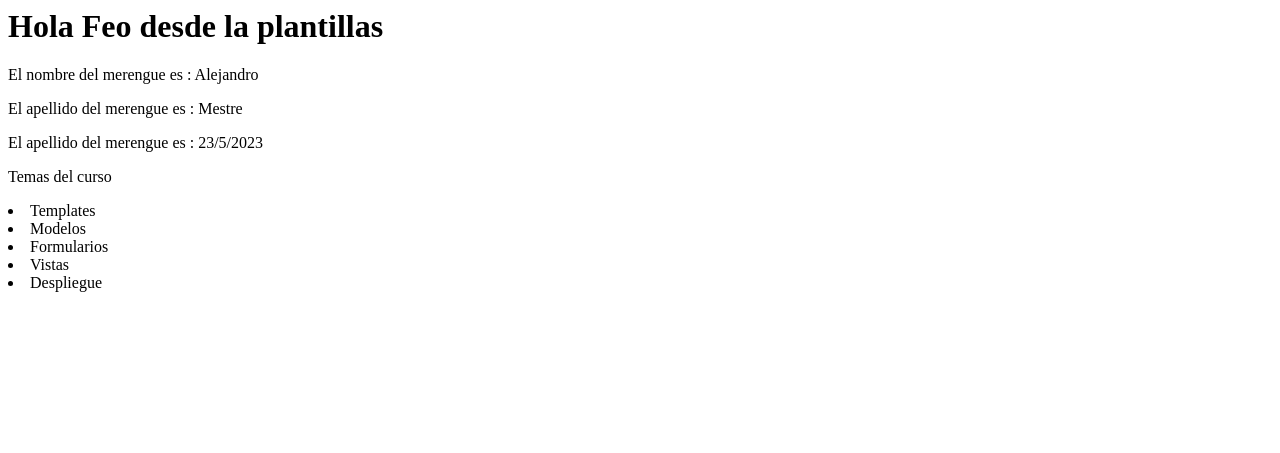
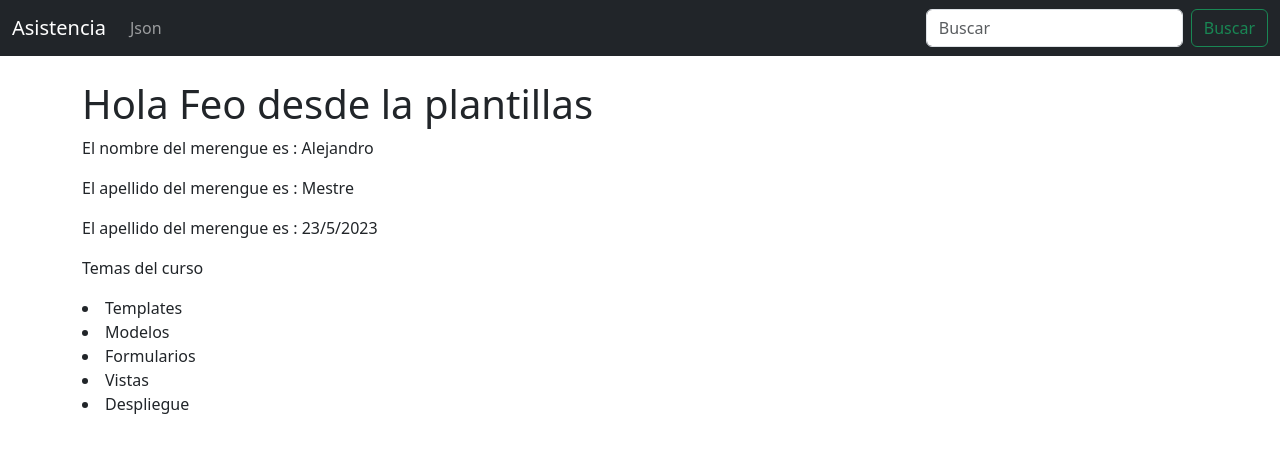
Before and after one commit to mestre05053/Creating-APIs-using-Django-, a Django app: page / in a window 1280 px wide. Shown: the top 453 px of the page. Run offline with Django 4.2, Linux system fonts and the light colour scheme.

Commit message:
Cómo incrustar una plantilla dentro de otra. también cómo simplificar aún más el código con el módulo shortcuts.

```diff
--- /dev/null
+++ b/asistencia/templates/base.html
@@ -0,0 +1,21 @@
+<!doctype html>
+<html lang="en">
+  <head>
+    <meta charset="utf-8">
+    <meta name="viewport" content="width=device-width, initial-scale=1">
+    <title>Asistencia</title>
+    <link href="https://cdn.jsdelivr.net/npm/bootstrap@5.3.0-alpha3/dist/css/bootstrap.min.css" rel="stylesheet" integrity="sha384-KK94CHFLLe+nY2dmCWGMq91rCGa5gtU4mk92HdvYe+M/SXH301p5ILy+dN9+nJOZ" crossorigin="anonymous">
+  </head>
+  <body>
+      {% include 'navbar.html' %}
+      <div class="container">
+        <br>
+      {% block content %}
+
+
+      {% endblock %}
+      </div>
+
+    <script src="https://cdn.jsdelivr.net/npm/bootstrap@5.3.0-alpha3/dist/js/bootstrap.bundle.min.js" integrity="sha384-ENjdO4Dr2bkBIFxQpeoTz1HIcje39Wm4jDKdf19U8gI4ddQ3GYNS7NTKfAdVQSZe" crossorigin="anonymous"></script>
+  </body>
+</html>
--- a/asistencia/templates/index.html
+++ b/asistencia/templates/index.html
@@ -1,5 +1,8 @@
-<html>
-	<body>
+{% extends 'base.html' %}
+
+
+
+{% block content %}
 		{%if name_person == 'alejandro'%}
 
 			<h1>Hola Feo desde la plantillas</h1>
@@ -22,6 +25,5 @@
 
 					<p>No hay temas</p>
 				{%endif%}
-		</p>
-	</body>
-</html>
+
+{% endblock %}
--- /dev/null
+++ b/asistencia/templates/navbar.html
@@ -0,0 +1,20 @@
+<nav class="navbar navbar-expand-lg navbar-dark bg-dark">
+  <div class="container-fluid">
+    <a class="navbar-brand" href="{% url 'saludo' %}">Asistencia</a>
+    <button class="navbar-toggler" type="button" data-bs-toggle="collapse" data-bs-target="#navbarSupportedContent" aria-controls="navbarSupportedContent" aria-expanded="false" aria-label="Toggle navigation">
+      <span class="navbar-toggler-icon"></span>
+    </button>
+    <div class="collapse navbar-collapse" id="navbarSupportedContent">
+      <ul class="navbar-nav me-auto mb-2 mb-lg-0">
+        <li class="nav-item">
+          <a class="nav-link" href="#">Json</a>
+        </li>
+
+      </ul>
+      <form class="d-flex" role="search">
+        <input class="form-control me-2" type="search" placeholder="Buscar" aria-label="Buscar">
+        <button class="btn btn-outline-success" type="submit">Buscar</button>
+      </form>
+    </div>
+  </div>
+</nav>
--- a/asistencia/urls.py
+++ b/asistencia/urls.py
@@ -20,7 +20,7 @@ from asistencia.views import saludo, despedida, hora, calcula_edad
 
 urlpatterns = [
     path('admin/', admin.site.urls),
-    path('', saludo),
+    path('', saludo, name='saludo'),
     path('despedida/', despedida),
     path('hora/', hora),
     path('calcula_edad/<int:anno>/<int:edad_actual>', calcula_edad),
--- a/asistencia/views.py
+++ b/asistencia/views.py
@@ -20,11 +20,6 @@ def saludo(request):
 	last_name='majao'
 	fecha_actual = datetime.datetime.now()
 	context = {}
-	#doc_externo=open('./asistencia/templates/index.html')
-	#plt=Template(doc_externo.read())
-	#doc_externo.close()
-
-	doc_externo=loader.get_template('index.html')
 
 	#ctx=Context({'name_person':name,'last_name':last_name,'fecha_actual':fecha_actual})
 
@@ -32,9 +27,9 @@ def saludo(request):
 	persona que cree en p1'''
 	#ctx=Context({'name_person':p1.nombre,'last_name':p1.apellido,'fecha_actual':fecha_actual,'temas':temas})
 
-	html=doc_externo.render({'name_person':p1.nombre,'last_name':p1.apellido,'fecha_actual':fecha_actual,'temas':temas})
+	context={'name_person':p1.nombre,'last_name':p1.apellido,'fecha_actual':fecha_actual,'temas':temas}
 
-	return HttpResponse(html)
+	return render(request,'index.html',context)
 
 
 def despedida(request):
```
